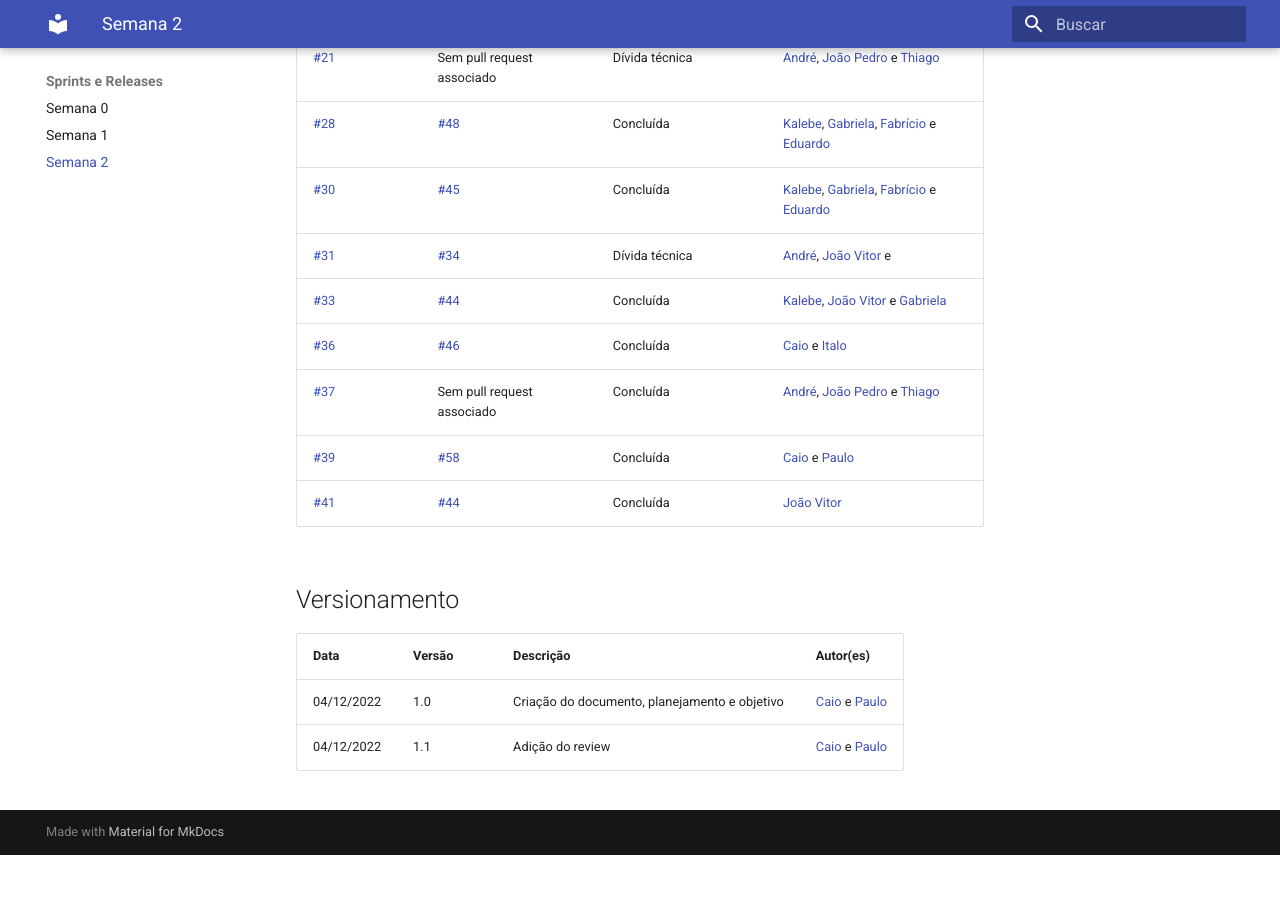
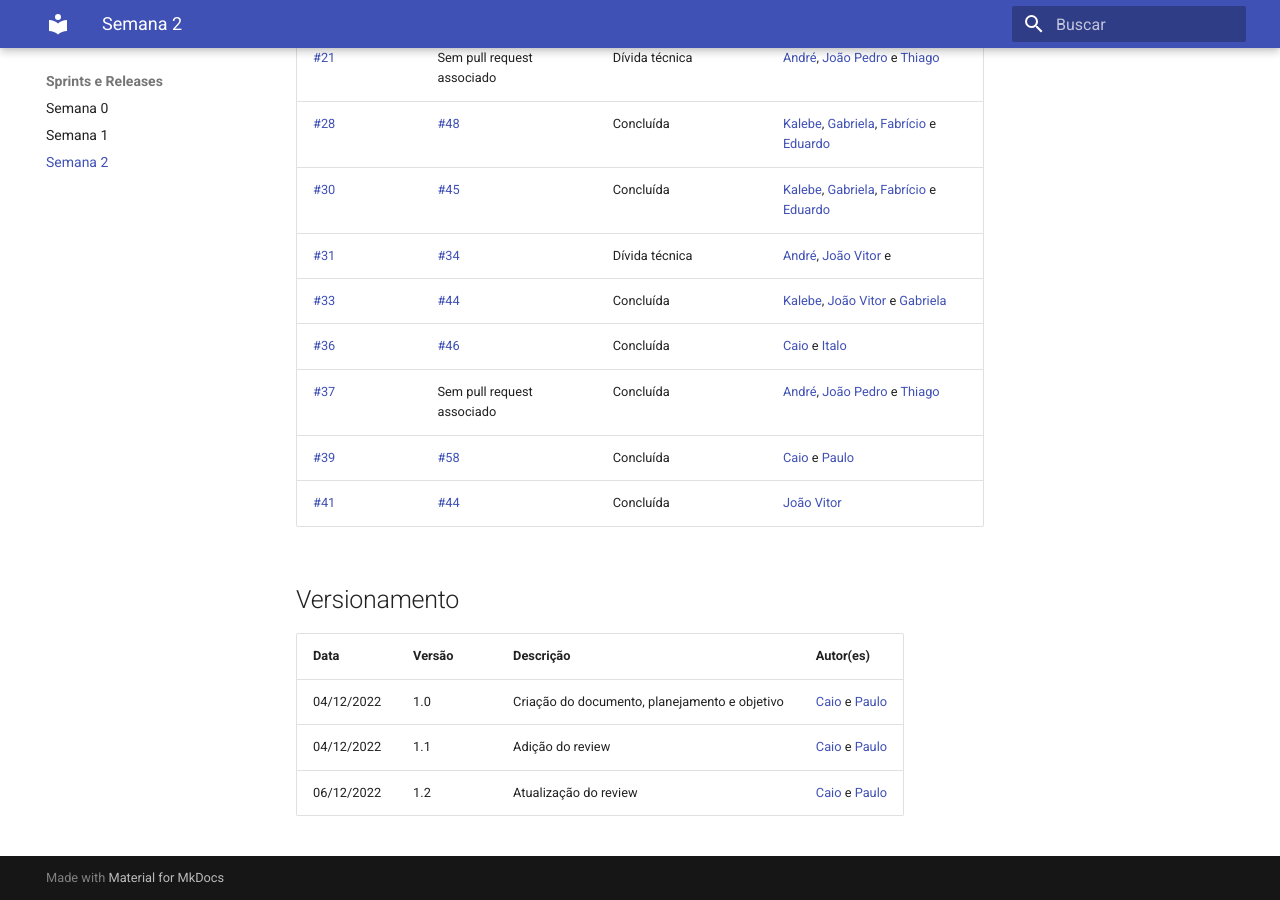
Before and after one commit to fga-eps-mds/2022.2-Amis-Doc, an MkDocs documentation site: the page built from docs/Sprints_Releases/semana2.md, in a window 1280 px wide and 900 px high, scrolled down 1370 px. Built offline with MkDocs 1.6.1 and Material for MkDocs 9.7.7, drawn with Linux system fonts in a browser that asks for light colours; before the commit the page ends 2225 px from its top, so only the background shows below that.

Commit message:
(#39): Atualizar o versionamento

```diff
--- a/docs/Sprints_Releases/semana2.md
+++ b/docs/Sprints_Releases/semana2.md
@@ -38,7 +38,7 @@
 | [#36](https://github.com/fga-eps-mds/2022.2-Amis-Doc/issues/36) | [#46](https://github.com/fga-eps-mds/2022.2-Amis-Doc/pull/46) | Concluída | [Caio](https://github.com/CaioSulz) e [Italo](https://github.com/ItaloBrunoM)|
 | [#37](https://github.com/fga-eps-mds/2022.2-Amis-Doc/issues/37) | Sem pull request associado | Concluída | [André](https://github.com/andrelucasf), [João Pedro](https://github.com/jps12) e [Thiago](https://github.com/thiagolsg)|
 | [#39](https://github.com/fga-eps-mds/2022.2-Amis-Doc/issues/39) | [#58](https://github.com/fga-eps-mds/2022.2-Amis-Doc/pull/58) | Concluída | [Caio](https://github.com/CaioSulz) e [Paulo](https://github.com/paulohborba)|
-| [#41](https://github.com/fga-eps-mds/2022.2-Amis-Doc/issues/41) | [#44](https://github.com/fga-eps-mds/2022.2-Amis-Doc/pull/44) | Concluída | [João Vitor](https://github.com/Jvsoutomaior)|
+| [#41](https://github.com/fga-eps-mds/2022.2-Amis-Doc/issues/41) | [#44](https://github.com/fga-eps-mds/2022.2-Amis-Doc/pull/44) | Concluída | [João Vitor](https://github.com/Jvsoutomaior)
 
 ## Versionamento
 
@@ -46,3 +46,4 @@
 |------|--------|-----------|-----------|
 | 04/12/2022 | 1.0 | Criação do documento, planejamento e objetivo | [Caio](https://github.com/CaioSulz) e [Paulo](https://github.com/paulohborba) |
 | 04/12/2022 | 1.1 | Adição do review | [Caio](https://github.com/CaioSulz) e [Paulo](https://github.com/paulohborba) |
+| 06/12/2022 | 1.2 | Atualização do review | [Caio](https://github.com/CaioSulz) e [Paulo](https://github.com/paulohborba) |
```
